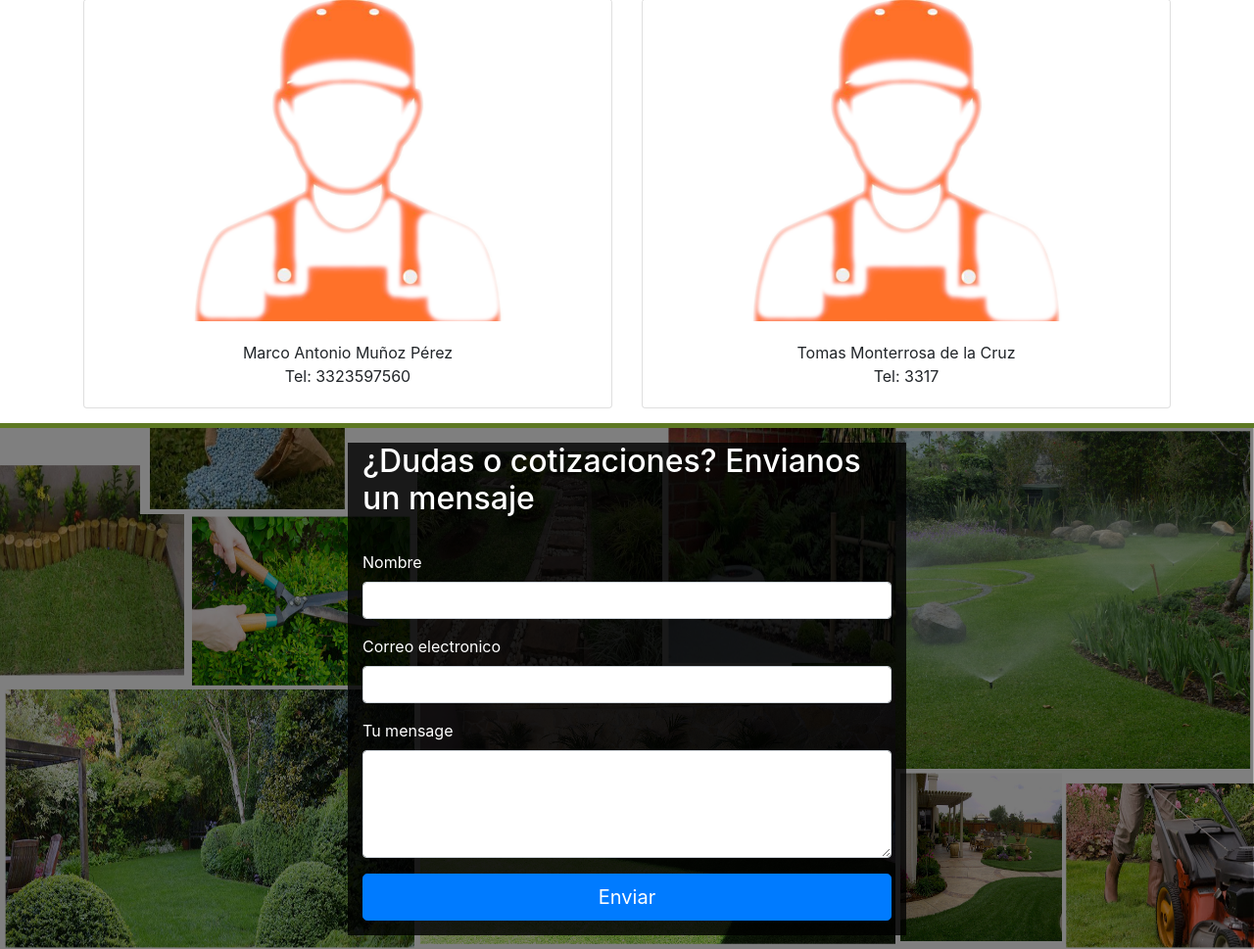
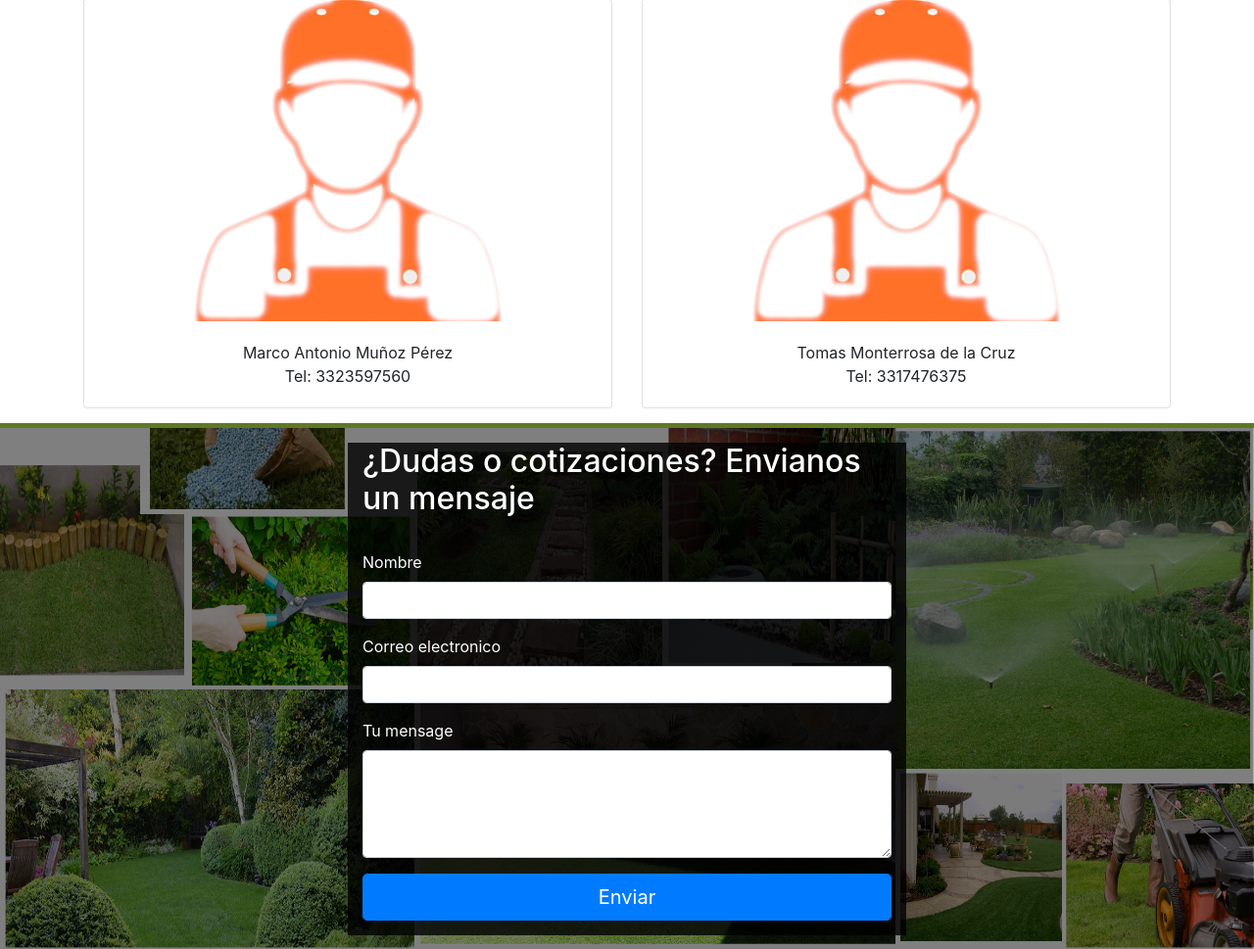
Before and after one commit to DiegoMu/jardinerialagoazul, a PHP site: page / in a window 1280 px wide. Shown: the part 1833-2802 px from the top of the page at 98% size. Run offline with PHP 8.4, Linux system fonts and the light colour scheme.

Commit message:
Corrección de telefono de contacto

```diff
--- a/inclusiones/info-contacto.php
+++ b/inclusiones/info-contacto.php
@@ -18,7 +18,7 @@
 						<img src="archivos/imagenes/work-avatar.png" class="card-img-top">
 						<div class="card-body">
 						    Tomas Monterrosa de la Cruz<br>
-							Tel: 3317
+							Tel: 3317476375
 						 </div>
 					</div>
 
```
